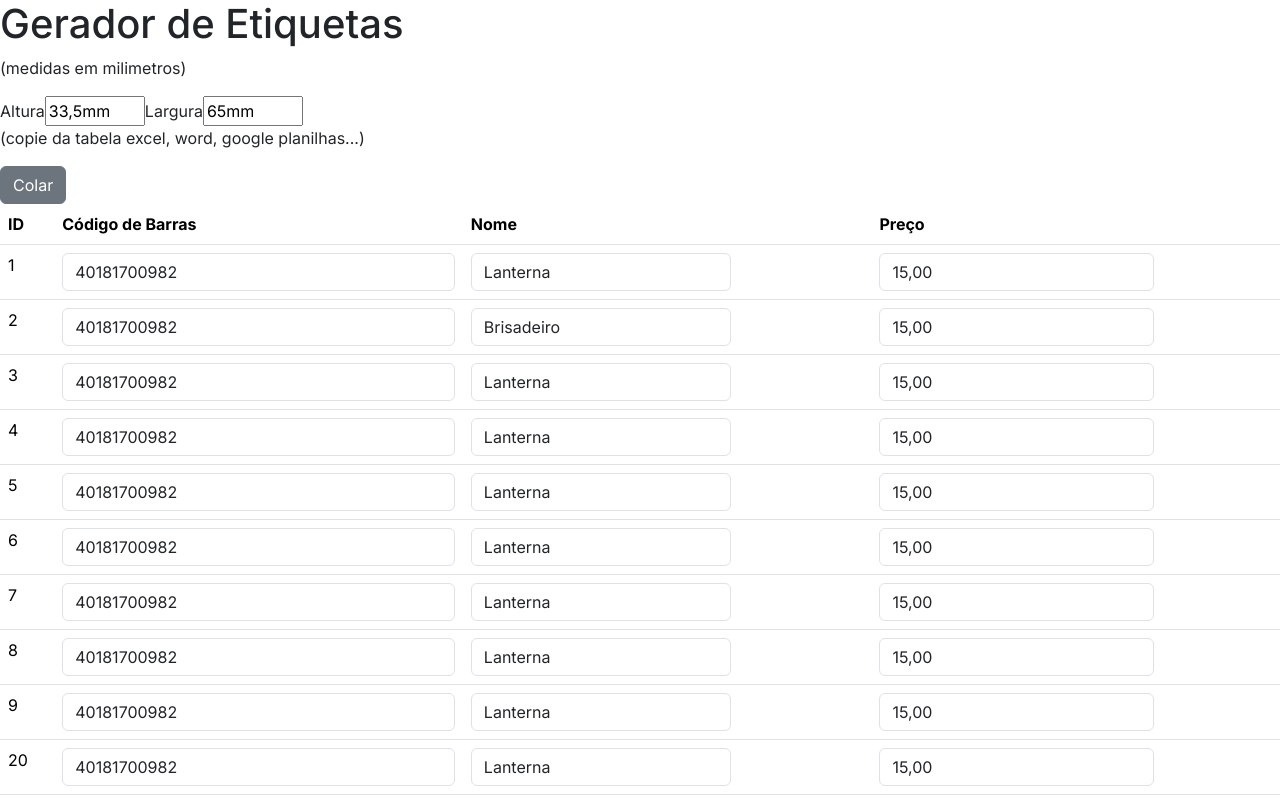
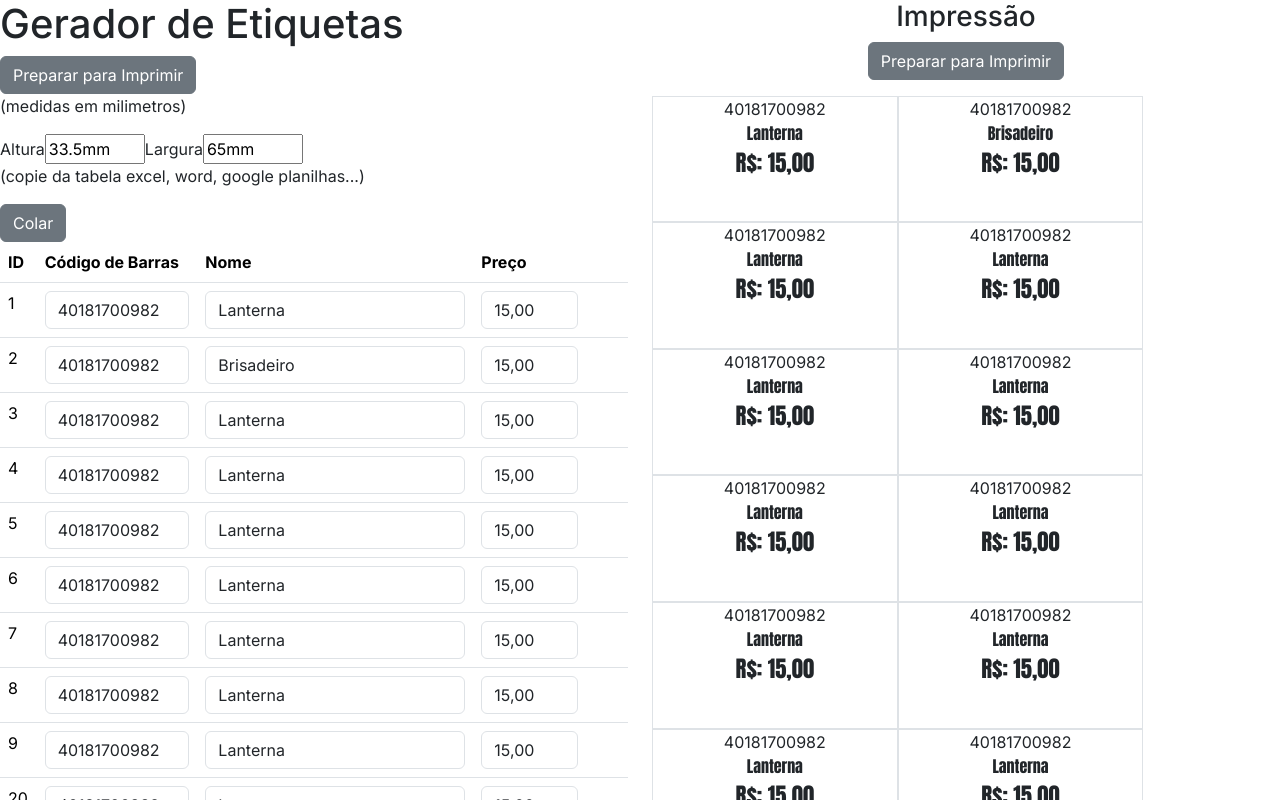
Before and after one commit to RafaelLeandR/FirstProject, a Next.js app: page / in a window 1280 px wide. Shown: the top 800 px of the page. Built offline with nearby package versions, Linux system fonts and the light colour scheme.

Commit message:
right size

```diff
--- a/app/LabelCreated.tsx
+++ b/app/LabelCreated.tsx
@@ -13,7 +13,7 @@ export default function LabelCreated({ inputValue, onInputChange,sizeDataOn }: C
   const componentRef = React.useRef();
 
     return(
-        <div className='a4-div d-flex flex-wrap' id="contentToPrint" >
+        <div className='a4-div d-flex flex-wrap' id="contentToPrint" style={{margin:'0', padding:"0", boxSizing:"content-box"}} >
 
 
 
@@ -22,7 +22,7 @@ export default function LabelCreated({ inputValue, onInputChange,sizeDataOn }: C
 
 
     { inputValue.map((item) => (
-      <div className='border insidediv'   key={item.id} style={{ pageBreakInside: 'avoid', margin:'0px', padding:"0px", height:sizeDataOn.height ,width:sizeDataOn.width,boxSizing: 'border-box' }}>
+      <div className='border insidediv'   key={item.id} style={{pageBreakInside: 'avoid',overflowWrap:"break-word",   margin:'0', padding:"0", height:sizeDataOn.height ,width:sizeDataOn.width, }}>
 
         <p style={{ margin:'0px', padding:"0px"}}>{item.barcode}</p>
         <p style={{ margin:'0px', padding:"0px", fontFamily:"Impact"}}>{item.name}</p>
--- a/app/globals.css
+++ b/app/globals.css
@@ -1,10 +1,10 @@
 .a4-div {
-  width: 210mm;
+  width: auto;
   /*max-width: 100%;
   max-height: 100%;*/
   height: auto;
-  margin: 0 ;
-  padding: 5mm;
+
+
   text-align: center;
  page-break-inside: avoid;
 
@@ -23,8 +23,7 @@
 }
 
 body {
-  margin: 0;
-  padding: 0;
+
 }
 
 
@@ -35,3 +34,19 @@ body {
 
 
   }*/
+  @media print {
+    /* Reset margin for the first page */
+    body {
+        /* Set your desired margin size */
+    }
+    @page {
+      margin-inline-start:5mm ;
+     margin-block: 5mm;
+
+    }
+    .print-content {
+    /*  transform: scale(1.0); /* Adjust the scale value as needed */
+
+    }
+
+  }
--- a/app/page.tsx
+++ b/app/page.tsx
@@ -9,7 +9,7 @@ import LabelCreated from './LabelCreated'
 import {sizeHeight, sizeWidth} from "./size"
 import { ChangeEvent, useState,useEffect } from 'react'
 import './globals.css'
-let sizeDataOn = {width:"65mm",height:"33,5mm"}
+let sizeDataOn = {width:"65mm",height:"33.5mm"}
 import ReactToPrint from 'react-to-print'
 
 
@@ -161,6 +161,10 @@ export default function Home() {
         <Col>
       <div className="" >
     <h1>Gerador de Etiquetas</h1>
+    <ReactToPrint
+    trigger={() => <Button>Preparar para Imprimir</Button>}
+    content={() => document.getElementById('contentToPrint') as HTMLElement}
+  />
    <SizeForm inputValueSize={sizeDataOn}  onWidthChange={handleWidthChange} onHeightChange={handleHeightChange} ></SizeForm>
    <p>(copie da tabela excel, word, google planilhas...)</p>
    <Button onClick={handlePaste}>Colar</Button>
@@ -177,17 +181,18 @@ export default function Home() {
 
 
 <Col>
-    <Container className='text-center'>
+    <div className='text-center'>
   <h3>Impressão</h3>
   <ReactToPrint
     trigger={() => <Button>Preparar para Imprimir</Button>}
     content={() => document.getElementById('contentToPrint') as HTMLElement}
   />
-  <div id="contentToPrint">
+  <p>  </p>
+  <div id="contentToPrint" style={{boxSizing:"content-box", margin:"0", padding:"0"}}>
     <LabelCreated inputValue={tableData1} onInputChange={handleInputChange} sizeDataOn={sizeDataOn} />
   </div>
 
-</Container>
+</div>
 </Col>
 </Row>
 
--- a/app/print.css
+++ b/app/print.css
@@ -3,15 +3,19 @@
     display: flex !important;
     flex-wrap: wrap !important;
     text-align: center;
-    padding: 10px !important;
-    margin: 10px !important;
+    padding: 10mm !important;
+    margin: 10mm !important;
   }
 
   .a4-div {
-
+    page-break-inside: avoid;
     display: flex !important;
     flex-wrap: wrap !important;
 
     padding: 10px !important;
     margin: 10px !important;
   }
+
+  .insidediv {
+    page-break-inside: auto;
+  }
--- a/app/size.tsx
+++ b/app/size.tsx
@@ -1,7 +1,7 @@
 import { Container } from "react-dom"
 import React, { useState } from 'react'
 import './globals.css'
-export let sizeHeight='33,5mm'
+export let sizeHeight='33.5mm'
 export let sizeWidth='65mm'
 interface ChildComponentProps {
   inputValueSize:{width:string,height:string}
```
